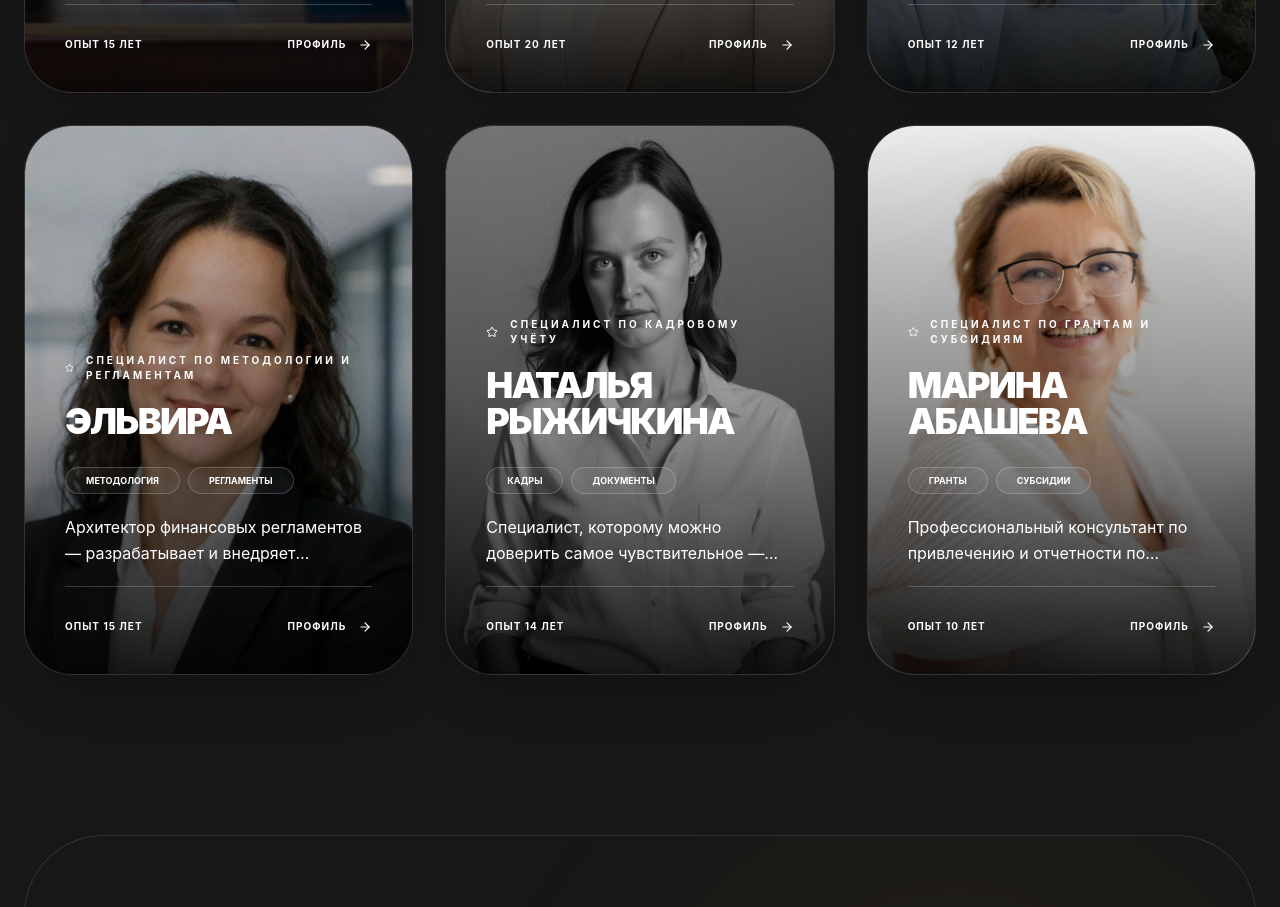
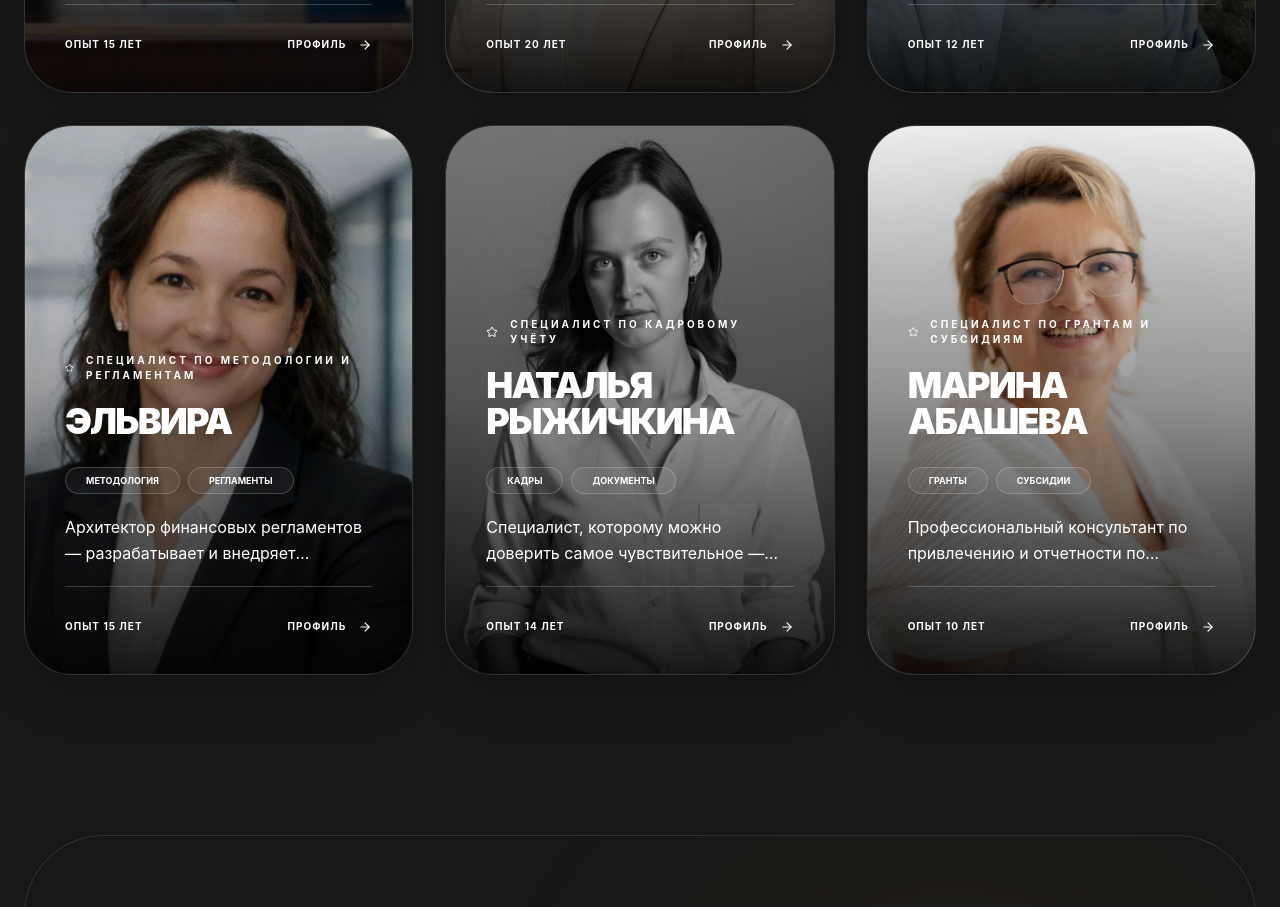
Before and after one commit to VARONA12/Buhsaitaccounting-portal, a Next.js app: page /experts in a window 1280 px wide. Shown: the part 1100-2007 px from the top of the page. Built offline with nearby package versions, Linux system fonts and the light colour scheme.

Commit message:
fix: adjust Elvira photo position to show full head with space above
Co-Authored-By: Claude Opus 4.6 <noreply@anthropic.com>

```diff
--- a/src/app/experts/page.tsx
+++ b/src/app/experts/page.tsx
@@ -97,7 +97,8 @@ export default function ExpertsPage() {
                   src={expert.image}
                   alt={expert.name}
                   fill
-                  className={`object-cover ${expert.slug === "elvira-specialist" ? "object-top" : ""} opacity-95 group-hover:opacity-100 group-hover:scale-105 transition-all duration-1000`}
+                  style={expert.slug === "elvira-specialist" ? { objectPosition: "center 15%" } : undefined}
+                  className={`object-cover opacity-95 group-hover:opacity-100 group-hover:scale-105 transition-all duration-1000`}
                 />
                 <div className="absolute inset-0 bg-gradient-to-t from-black via-black/40 to-transparent opacity-90" />
 
```
